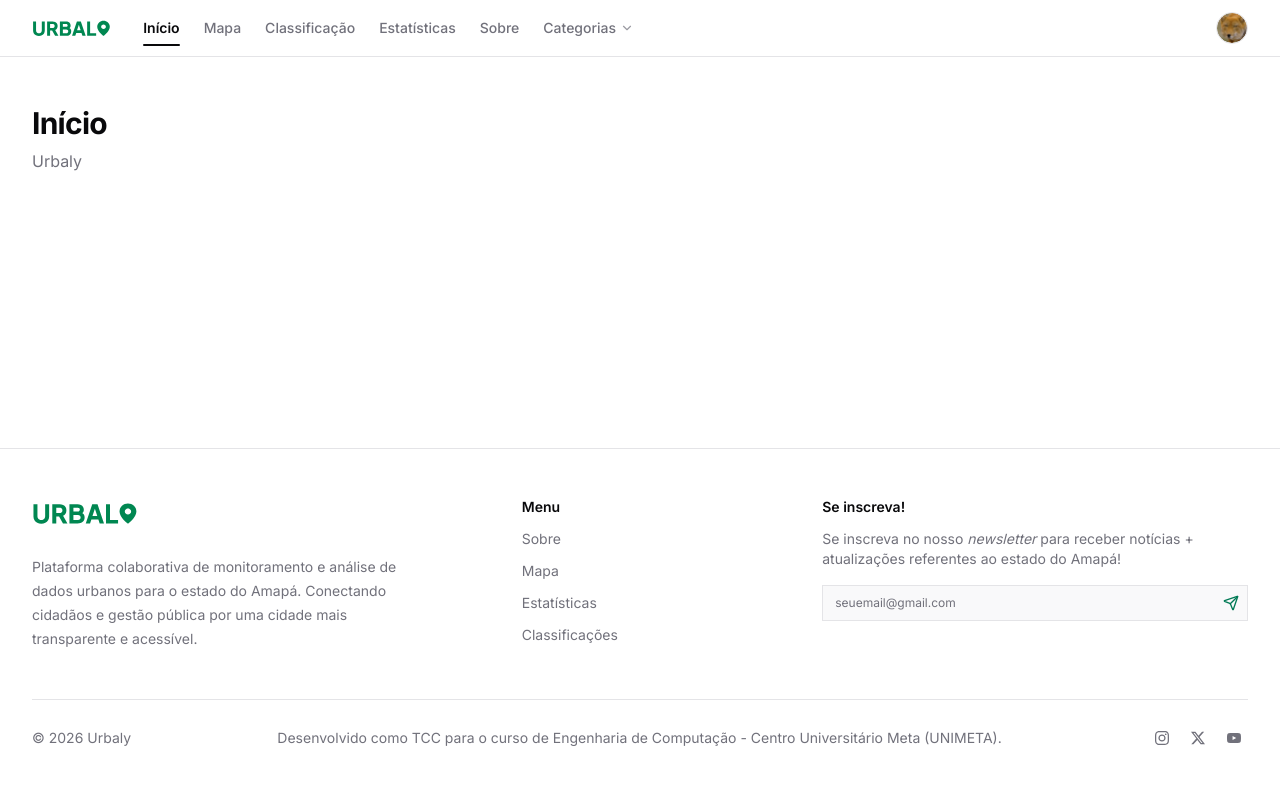
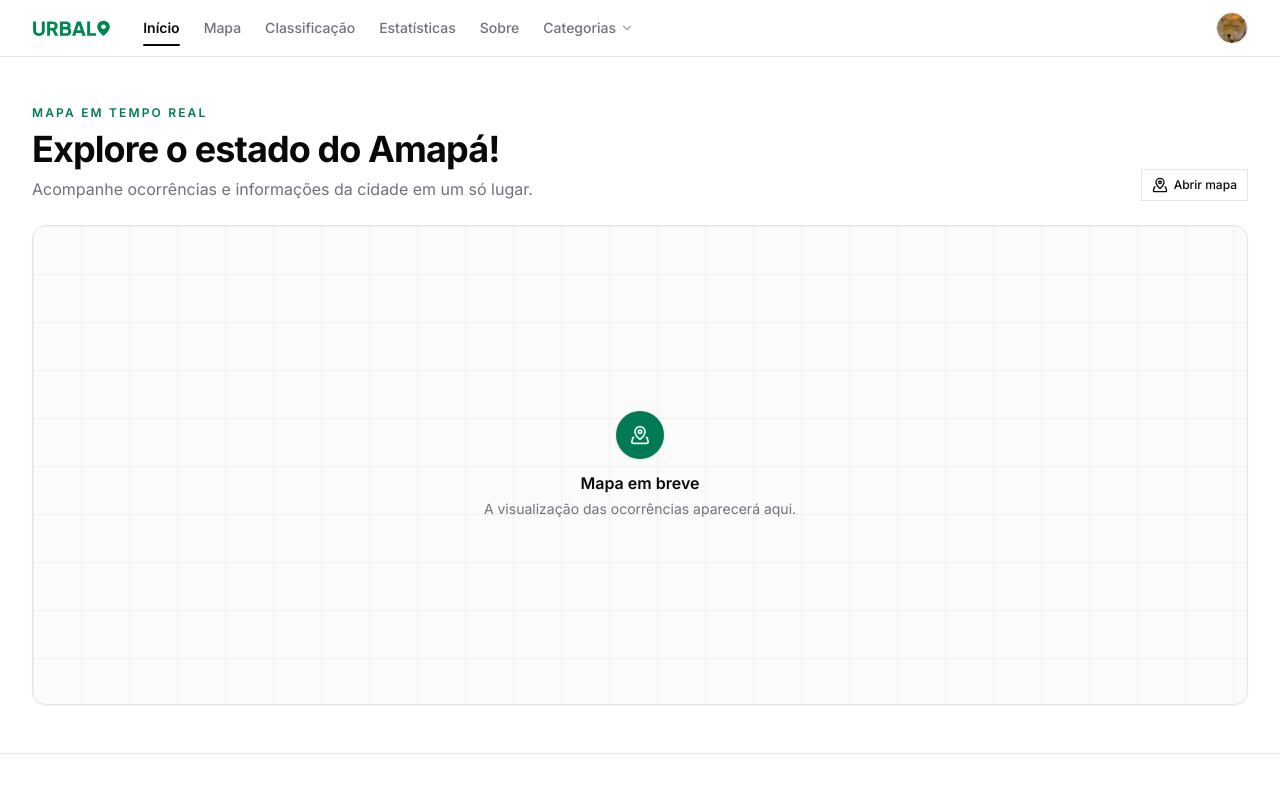
Before and after one commit to naveganth/urbaly, a Next.js app in the folder frontend/: page / in a window 1280 px wide. Shown: the top 800 px of the page. Built offline with nearby package versions, Linux system fonts and the light colour scheme.

Commit message:
feat: enhance Home page layout with updated content and button integration

```diff
--- a/frontend/app/page.tsx
+++ b/frontend/app/page.tsx
@@ -1,11 +1,54 @@
+import Link from "next/link"
+import { MapPinned } from "lucide-react"
 import { PageShell } from "@/components/page-shell"
+import { Button } from "@/components/ui/button"
 
 export default function Home() {
   return (
     <PageShell className="px-4 py-8 sm:px-6 sm:py-12 lg:px-8">
-      <div className="mx-auto flex w-full max-w-7xl flex-col gap-2">
-        <h1 className="text-3xl font-bold tracking-tight">Início</h1>
-        <p className="text-muted-foreground">Urbaly</p>
+      <div className="mx-auto flex w-full max-w-7xl flex-col gap-6">
+        <div className="flex flex-col gap-2">
+          <p className="text-xs font-semibold uppercase tracking-[0.18em] text-primary">
+            Mapa em tempo real
+          </p>
+          <div className="flex flex-col justify-between gap-4 sm:flex-row sm:items-end">
+            <div>
+              <h1 className="text-3xl font-bold tracking-tight sm:text-4xl">
+                Explore o estado do Amapá!
+              </h1>
+              <p className="mt-2 text-muted-foreground">
+                Acompanhe ocorrências e informações da cidade em um só lugar.
+              </p>
+            </div>
+            <Button
+              variant="outline"
+              render={<Link href="/mapa" />}
+              nativeButton={false}
+              className="w-fit"
+            >
+              <MapPinned />
+              Abrir mapa
+            </Button>
+          </div>
+        </div>
+
+        <section
+          aria-label="Mapa de ocorrências"
+          className="relative flex min-h-[22rem] items-center justify-center overflow-hidden rounded-xl border border-border bg-muted/40 shadow-xs sm:min-h-[30rem]"
+        >
+          <div className="absolute inset-0 opacity-50 [background-image:linear-gradient(to_right,var(--border)_1px,transparent_1px),linear-gradient(to_bottom,var(--border)_1px,transparent_1px)] [background-size:3rem_3rem]" />
+          <div className="relative flex flex-col items-center gap-3 text-center">
+            <div className="flex size-12 items-center justify-center rounded-full bg-primary text-primary-foreground shadow-sm">
+              <MapPinned className="size-5" />
+            </div>
+            <div>
+              <h2 className="font-semibold">Mapa em breve</h2>
+              <p className="mt-1 max-w-xs text-sm text-muted-foreground">
+                A visualização das ocorrências aparecerá aqui.
+              </p>
+            </div>
+          </div>
+        </section>
       </div>
     </PageShell>
   )
```
